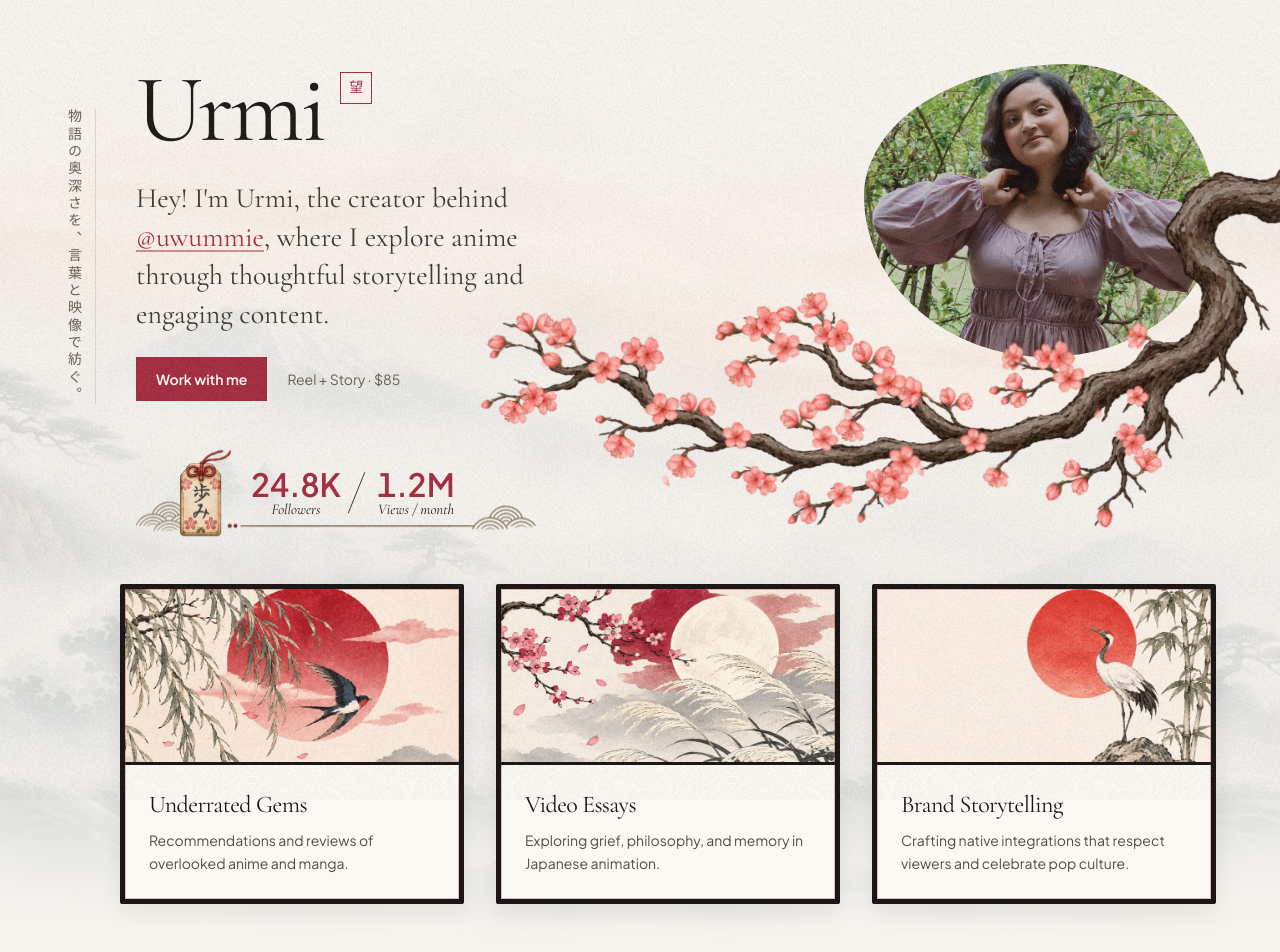
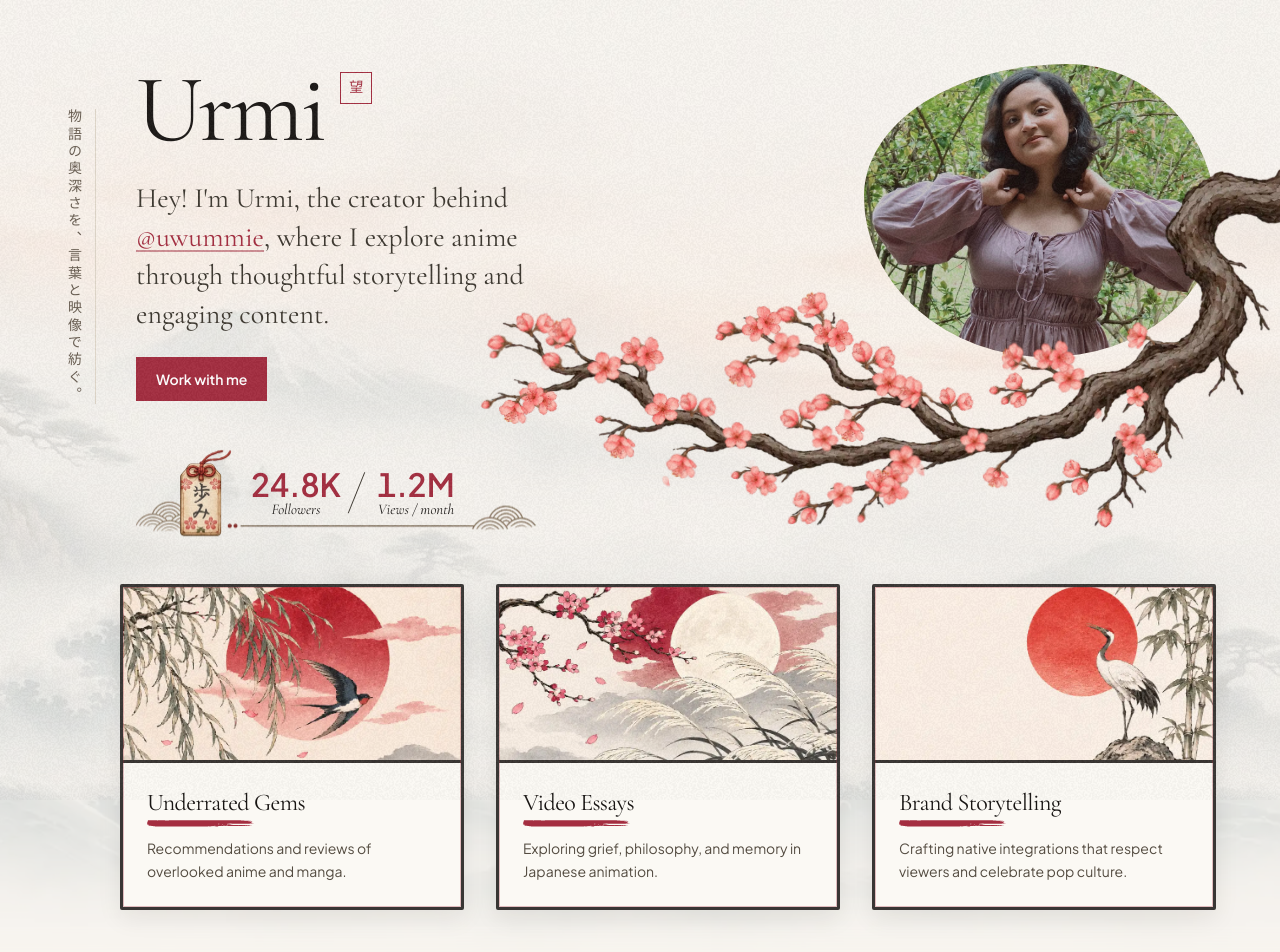
Before and after one commit to SiddhantaChandra/urmi-portfolio-website, a Next.js app: page / in a window 1280 px wide. Shown: the top 952 px of the page. Built offline with nearby package versions, Linux system fonts and the light colour scheme.

Commit message:
Updated hero layout

```diff
--- a/app/globals.css
+++ b/app/globals.css
@@ -19,6 +19,23 @@ body {
 }
 .font-kanji {
   font-family: var(--font-kanji);
+}
+
+.hanafuda-title {
+  width: fit-content;
+  max-width: 100%;
+}
+
+.hanafuda-title::after {
+  content: "";
+  display: block;
+  margin-top: -0.125rem;
+  height: 0.75rem;
+  background-color: #a42e40;
+  /* Keep the stroke's proportions and align its visible ink with the text. */
+  mask:
+    url("/images/brush_stroke_transparent.svg") -1.5px center / auto 100%
+    no-repeat;
 }
 
 .instagram-stats {
--- a/components/About.jsx
+++ b/components/About.jsx
@@ -35,7 +35,7 @@ export default function About() {
           {topics.map((topic) => (
             <article
               key={topic.id}
-              className="group relative flex flex-col overflow-hidden rounded-xs border-[5px] border-[#181513] bg-[#fbf9f4] shadow-[0_8px_24px_rgba(24,21,19,0.08)]"
+              className="group relative flex flex-col overflow-hidden rounded-xs border-[3px] border-[#181513]/85 bg-[#fbf9f4] shadow-[0_8px_24px_rgba(24,21,19,0.08)]"
             >
               {/* Inner red lacquer hairline bezel */}
               <div
@@ -43,7 +43,7 @@ export default function About() {
                 className="pointer-events-none absolute inset-0 border border-[#a42e40]/30 z-20"
               />
 
-              <div className="relative h-44 w-full overflow-hidden border-b-[3px] border-[#181513] bg-[#f4ecdf]">
+              <div className="relative h-44 w-full overflow-hidden border-b-[3px] border-[#181513]/85 bg-[#f4ecdf]">
                 <Image
                   src={topic.image}
                   alt=""
@@ -54,7 +54,7 @@ export default function About() {
               </div>
 
               <div className="flex-1 p-6">
-                <h3 className="font-serif-editorial text-2xl font-normal tracking-tight text-[#181513]">
+                <h3 className="hanafuda-title font-serif-editorial text-2xl font-normal tracking-tight text-[#181513]">
                   {topic.title}
                 </h3>
                 <p className="mt-2 text-sm leading-relaxed text-[#544c41]">
--- a/components/Hero.jsx
+++ b/components/Hero.jsx
@@ -56,7 +56,6 @@ export default function Hero({ onOpenCollaboration }) {
             >
               Work with me
             </button>
-            <p className="text-sm text-[#695e52]">Reel + Story · $85</p>
           </div>
           <figure className="instagram-stats" aria-label="Instagram statistics">
             <Image
```
